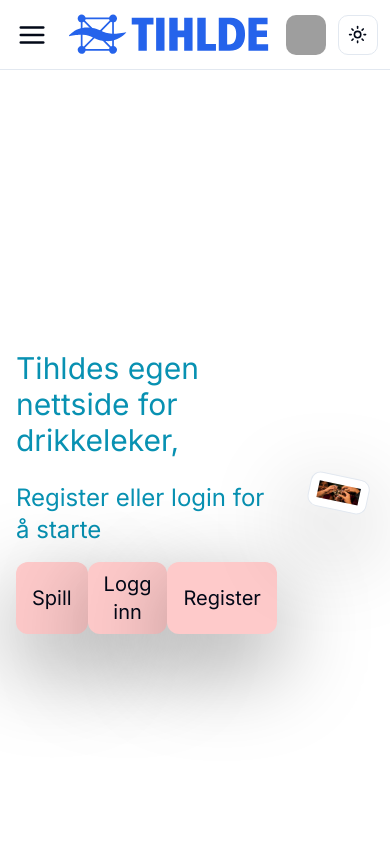
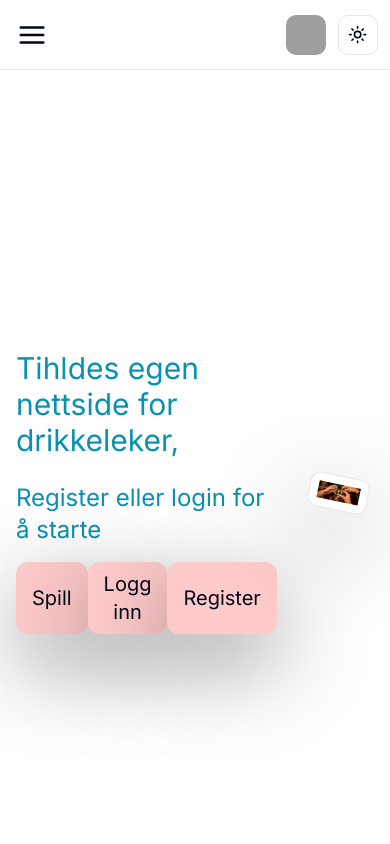
Before and after one commit to TIHLDE/Blitzed, a Next.js app: page / in a window 390 px wide. Shown: the top 844 px of the page. Built offline with nearby package versions, Linux system fonts and the light colour scheme; grey boxes are pictures that could not be loaded.

Commit message:
Responsive navbar

```diff
--- a/components/layout/navbar.tsx
+++ b/components/layout/navbar.tsx
@@ -31,7 +31,11 @@ export default function Navbar() {
             </SheetHeader>
           </SheetContent>
         </Sheet>
-        <Logo className="fill-primary" width={200} height={'auto'} />
+        <Logo
+          className="fill-primary opacity-0 sm:opacity-100"
+          width={200}
+          height={'auto'}
+        />
         <div className="flex gap-3">
           <Button size={'icon'} variant={'ghost'}>
             <Avatar className=" hover:brightness-90 duration-100">
```
